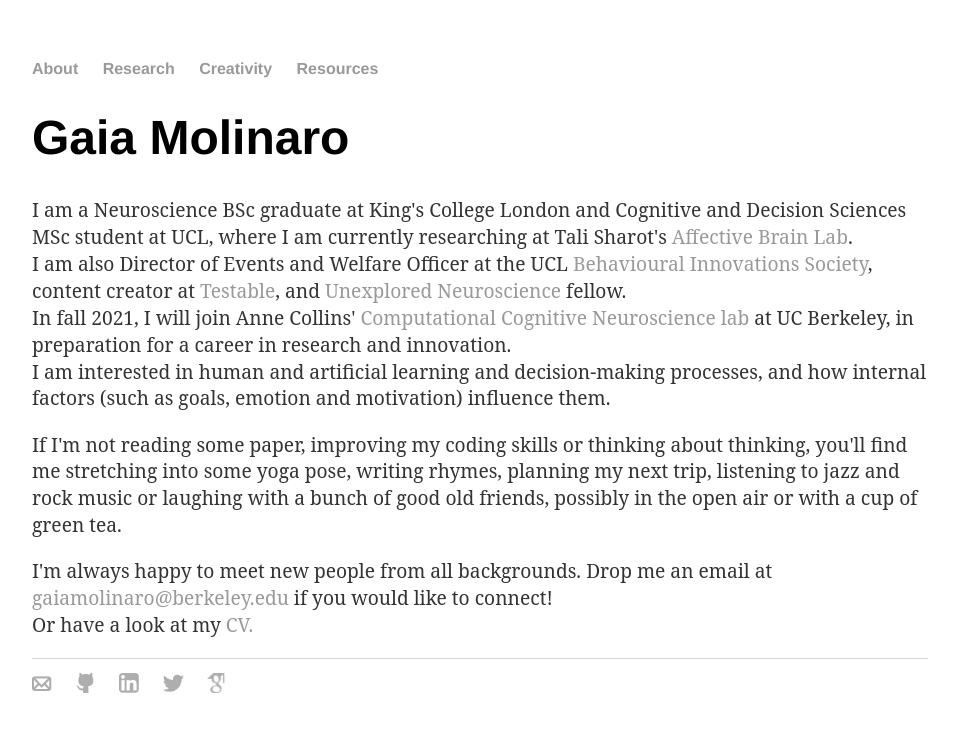
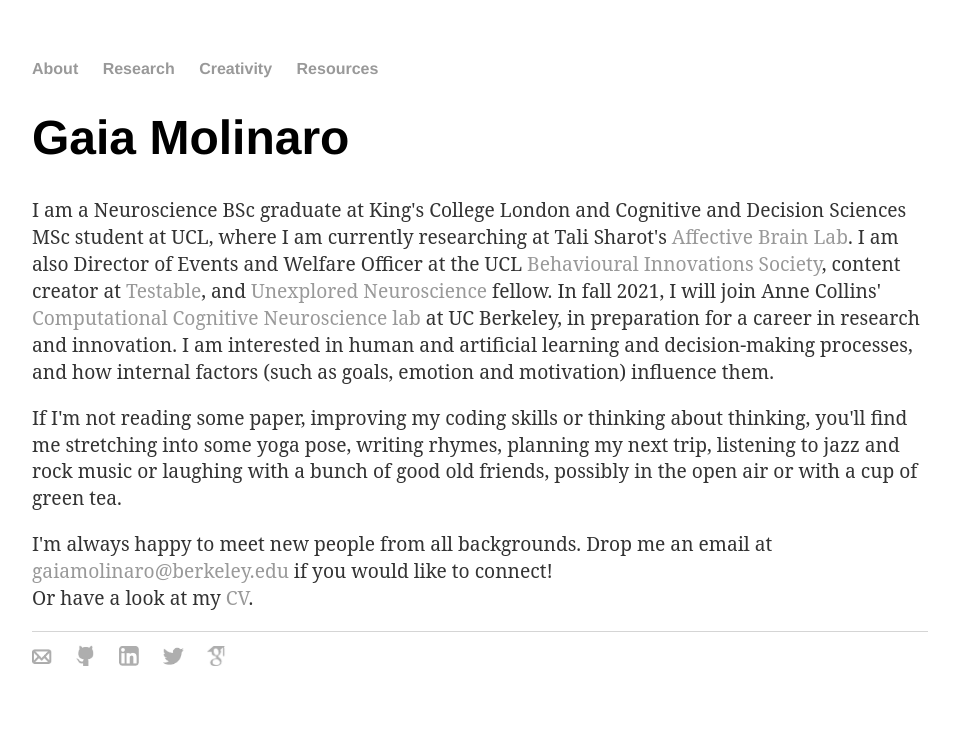
Before and after one commit to gaiamolinaro/gaiamolinaro.github.io, a Jekyll site: the page built from index.html, in a window 1280 px wide. Shown: the top 732 px of the page, without its empty margins (160-1117 px from the left). Built offline with Jekyll 4.4.1, drawn with Linux system fonts in a browser that asks for light colours; nearby versions of some CDN libraries.

```diff
--- a/index.html
+++ b/index.html
@@ -6,14 +6,13 @@ title: Gaia Molinaro
 <h1>Gaia Molinaro</h1>
 <p>I am a Neuroscience BSc graduate at King's College London and Cognitive and Decision Sciences MSc student at UCL,
     where I am currently researching at Tali Sharot's <a href="http://affectivebrain.com/" target="_blank">Affective Brain Lab</a>.
-    <br>I am also Director of Events and Welfare Officer at the UCL <a href="http://behaviouralucl.tech/" target="_blank">Behavioural Innovations Society</a>,
+    I am also Director of Events and Welfare Officer at the UCL <a href="http://behaviouralucl.tech/" target="_blank">Behavioural Innovations Society</a>,
     content creator at <a href="https://www.testable.org/" target="_blank">Testable</a>,
     and <a href="https://www.unexploredneuroscience.com/" target="_blank">Unexplored Neuroscience</a> fellow.
-    <br>In fall 2021, I will join Anne Collins' <a href="https://ccn.berkeley.edu/" target="_blank">Computational Cognitive Neuroscience lab</a> at UC Berkeley, in preparation for a career in research and innovation.
-    <br>I am interested in human and artificial learning and decision-making processes, and how internal factors (such as goals, emotion and motivation) influence them.</p>
+    In fall 2021, I will join Anne Collins' <a href="https://ccn.berkeley.edu/" target="_blank">Computational Cognitive Neuroscience lab</a> at UC Berkeley, in preparation for a career in research and innovation.
+    I am interested in human and artificial learning and decision-making processes, and how internal factors (such as goals, emotion and motivation) influence them.</p>
 <p>If I'm not reading some paper, improving my coding skills or thinking about thinking, you'll find me stretching into some yoga pose, writing rhymes, planning my next trip,
     listening to jazz and rock music or laughing with a bunch of good old friends, possibly in the open air or with a cup of green tea.</p>
-<p>I'm always happy to meet new people from all backgrounds. Drop me an email at
-<a href="mailto:gaiamolinaro@berkeley.edu">gaiamolinaro@berkeley.edu</a> if you would like to connect!
-    <br>Or have a look at my <a href="cv.pdf" target="_blank">CV.</a></p>
+<p>I'm always happy to meet new people from all backgrounds. Drop me an email at <a href="mailto:gaiamolinaro@berkeley.edu">gaiamolinaro@berkeley.edu</a> if you would like to connect!
+    <br>Or have a look at my <a href="../cv.pdf" target="_blank">CV</a>.</p>
 </div><!-- /.blurb -->
```
